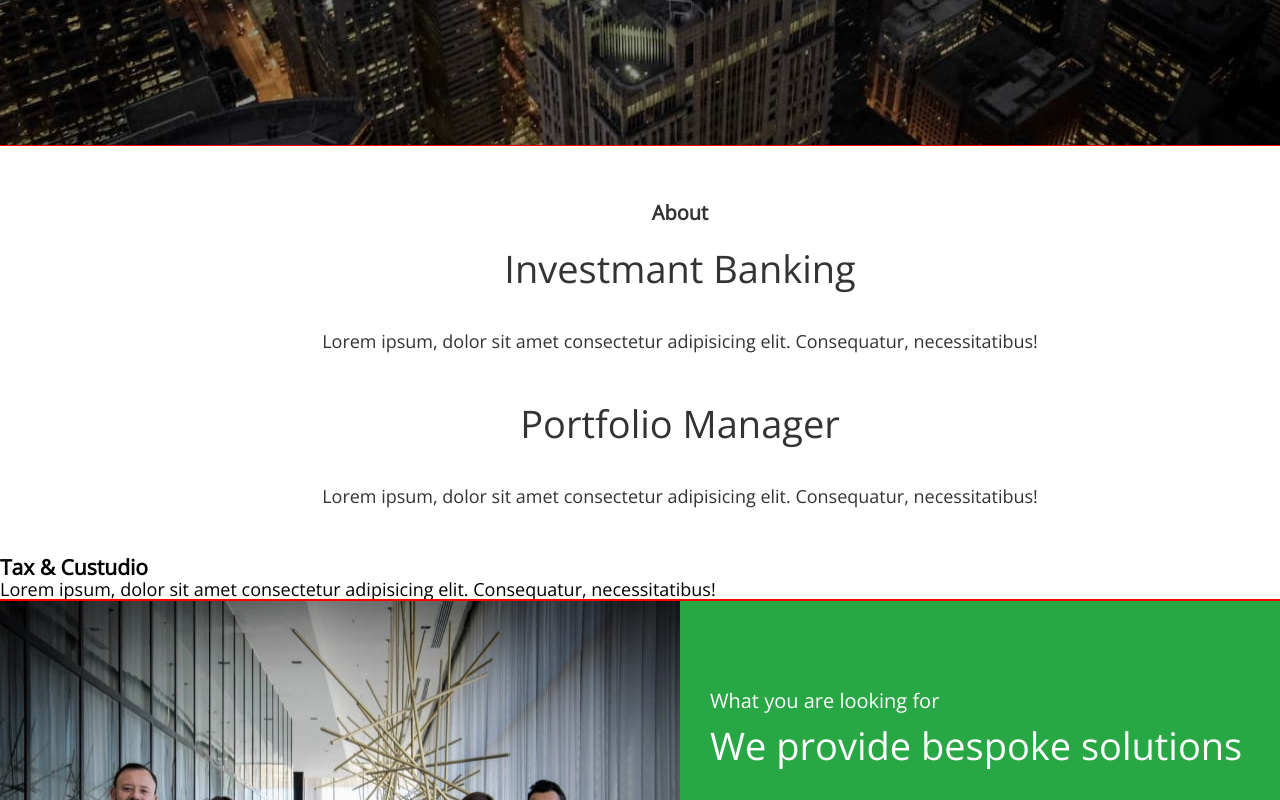
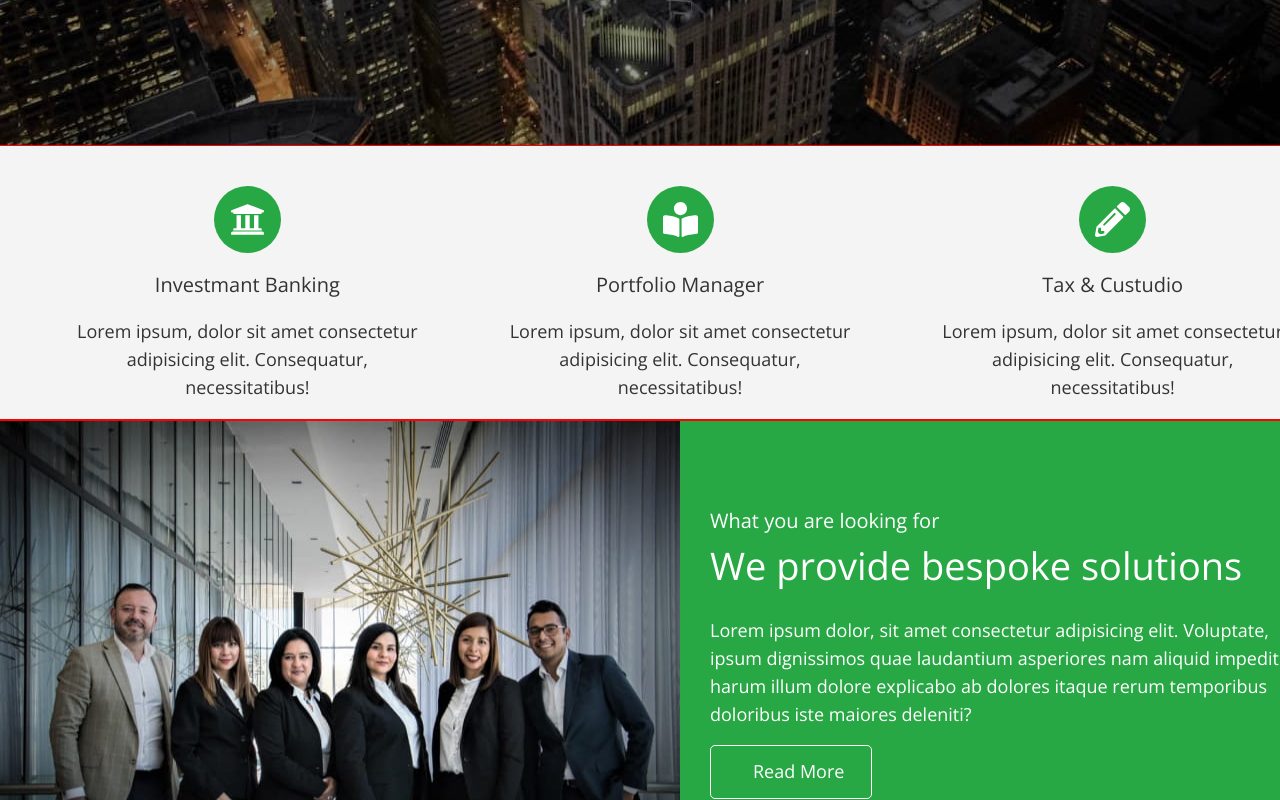
Before and after one commit to Vlatarasenko/borsh, a plain HTML site: page index.html in a window 1280 px wide. Shown: the part 622-1422 px from the top of the page. Drawn offline with nearby package versions, Linux system fonts and the light colour scheme.

Commit message:
add styles to about

```diff
--- a/css/style.css
+++ b/css/style.css
@@ -115,7 +115,6 @@ img {
   line-height: 1.2;
   text-align: center;
   color: var(--title-color);
-
 }
 
 .preview_text {
@@ -131,9 +130,71 @@ img {
   border-radius: 5px;
 }
 
+/* ============Секция Саши============ */
+.visually-hidden {
+  position: absolute;
+  width: 1px;
+  height: 1px;
+  margin: -1px;
+  border: 0;
+  padding: 0;
+
+  white-space: nowrap;
+  clip-path: inset(100%);
+  clip: rect(0 0 0 0);
+  overflow: hidden;
+}
+
+.about {
+  background-color: var(--secondary-color);
+}
+
+.about-container {
+  padding-top: 40px;
+  padding-bottom: 19px;
+  padding-left: 66px;
+  padding-right: 66px;
+}
+
+.about-wrapper-icon {
+  display: flex;
+  align-items: center;
+  justify-content: center;
+  margin-bottom: 15px;
+  margin-left: auto;
+  margin-right: auto;
+
+  background-color: var(--primary-accent);
+  width: 67px;
+  height: 67px;
+  border-radius: 50%;
+}
+
+.about-title {
+  margin-bottom: 16px;
+
+  font-weight: 400;
+  font-size: 20px;
+  line-height: 1.65;
+  color: var(--text-color);
+  text-align: center;
+}
+
+.about-text {
+  line-height: 1.56;
+  color: var(--text-color);
+  text-align: center;
+}
+
+.about-list {
+  display: flex;
+  align-items: center;
+  gap: 70px;
+}
+
 /* =========================Секция Яны========================= */
 
-.page-provide{
+.page-provide {
   display: flex;
 }
 
@@ -144,7 +205,7 @@ img {
   background-color: var(--primary-accent);
 }
 
-.provide-container .suptitle  {
+.provide-container .suptitle {
   padding-top: 0;
   margin-bottom: 5px;
   color: var(--primary-color);
@@ -227,15 +288,13 @@ img {
 
 .body-thumb {
   position: relative;
-
 }
 
 .social-list {
   position: absolute;
   top: 50%;
   left: 50%;
-  transform: translate(-50%,-50%);
-
+  transform: translate(-50%, -50%);
 }
 
 /* =========================SECTION VLAD========================= */
@@ -288,25 +347,25 @@ img {
 } */
 
 /* =========================Секція Іллі========================= */
-.blog-desc{
+.blog-desc {
   display: flex;
 }
 
-.social-left-side{
+.social-left-side {
   background-color: var(--secondary-accent);
   padding-top: 112px;
   padding-left: 30px;
   padding-right: 44px;
 }
 
-.suptitle-f{
+.suptitle-f {
   margin-bottom: 5px;
   font-size: 20px;
   line-height: 1.65;
   color: var(--primary-color);
 }
 
-.title-f{
+.title-f {
   margin-bottom: 26px;
   font-weight: 300;
   font-size: 38px;
@@ -314,22 +373,21 @@ img {
   color: var(--primary-color);
 }
 
-.text-f{
+.text-f {
   margin-bottom: 17px;
   font-size: 18px;
   line-height: 1.56;
   color: var(--primary-color);
-
 }
 
-.button-f{
+.button-f {
   font-weight: 400;
   font-size: 18px;
   line-height: 1.56;
   color: var(--primary-color);
   padding: 11px 42px;
   background-color: transparent;
-border: 1px solid #FFFFFF;
+  border: 1px solid #ffffff;
   border-radius: 5px;
   cursor: pointer;
 }
--- a/index.html
+++ b/index.html
@@ -59,29 +59,44 @@
       <!-- =========================Секция Саши========================= -->
 
       <section class="about section">
-        <div class="container">
-          <!-- h2 будет скрыт -->
-          <h2 class="suptitle">About</h2>
+        <div class="container about-container">
+          <!-- заголовок скрыт -->
+          <h2 class="visually-hidden">About company</h2>
 
           <ul class="about-list">
             <li class="about-item">
-              <h3 class="title">Investmant Banking</h3>
-              <p class="text">
+              <div class="about-wrapper-icon">
+                <svg width="35" height="35">
+                  <use href="./images/sprite.svg#icon-university"></use>
+                </svg>
+              </div>
+              <h3 class="about-title">Investmant Banking</h3>
+              <p class="about-text">
                 Lorem ipsum, dolor sit amet consectetur adipisicing elit. Consequatur,
                 necessitatibus!
               </p>
             </li>
 
             <li class="about-item">
-              <h3 class="title">Portfolio Manager</h3>
-              <p class="text">
+              <div class="about-wrapper-icon">
+                <svg width="35" height="35">
+                  <use href="./images/sprite.svg#icon-book"></use>
+                </svg>
+              </div>
+              <h3 class="about-title">Portfolio Manager</h3>
+              <p class="about-text">
                 Lorem ipsum, dolor sit amet consectetur adipisicing elit. Consequatur,
                 necessitatibus!
               </p>
             </li>
 
             <li class="about-item">
-              <h3 class="about-subtitle">Tax & Custudio</h3>
+              <div class="about-wrapper-icon">
+                <svg width="35" height="35">
+                  <use href="./images/sprite.svg#icon-pencil"></use>
+                </svg>
+              </div>
+              <h3 class="about-title">Tax & Custudio</h3>
               <p class="about-text">
                 Lorem ipsum, dolor sit amet consectetur adipisicing elit. Consequatur,
                 necessitatibus!
```
Lines whose indentation alone changed are shown as unchanged.
